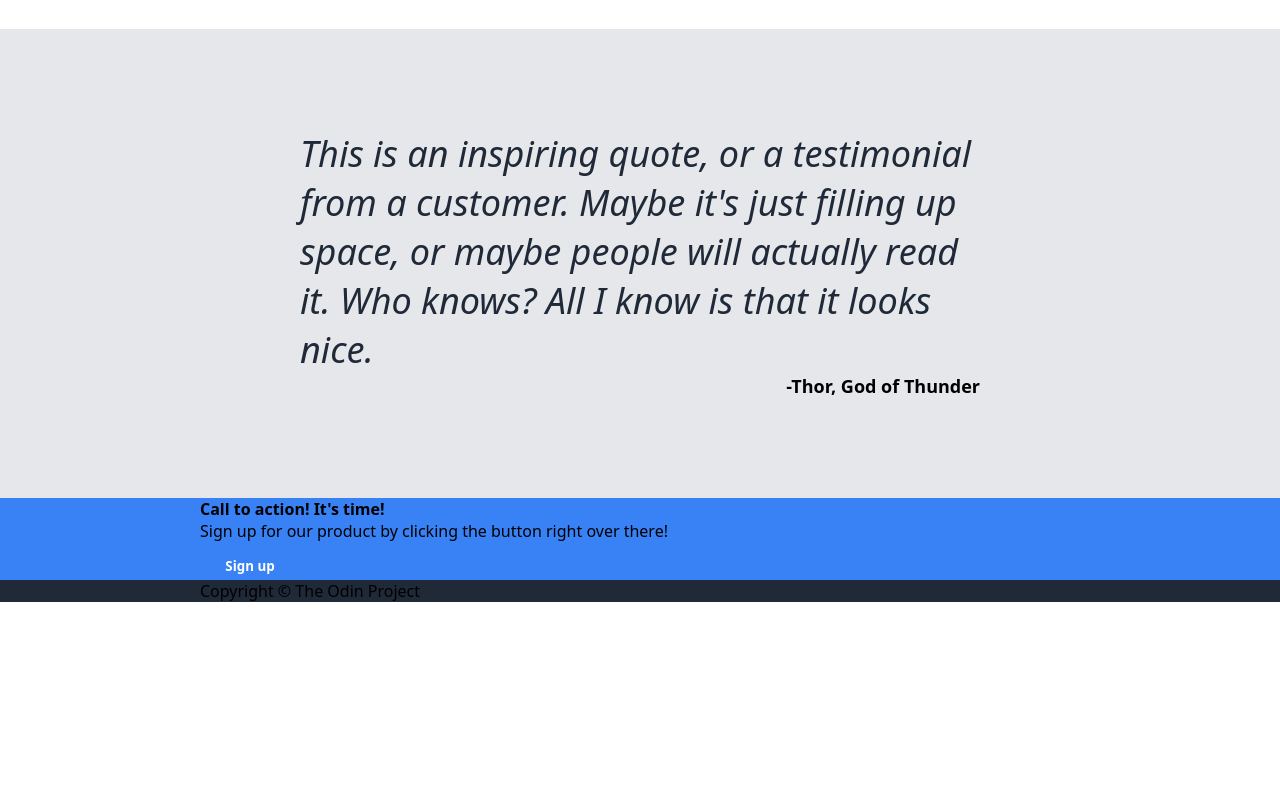
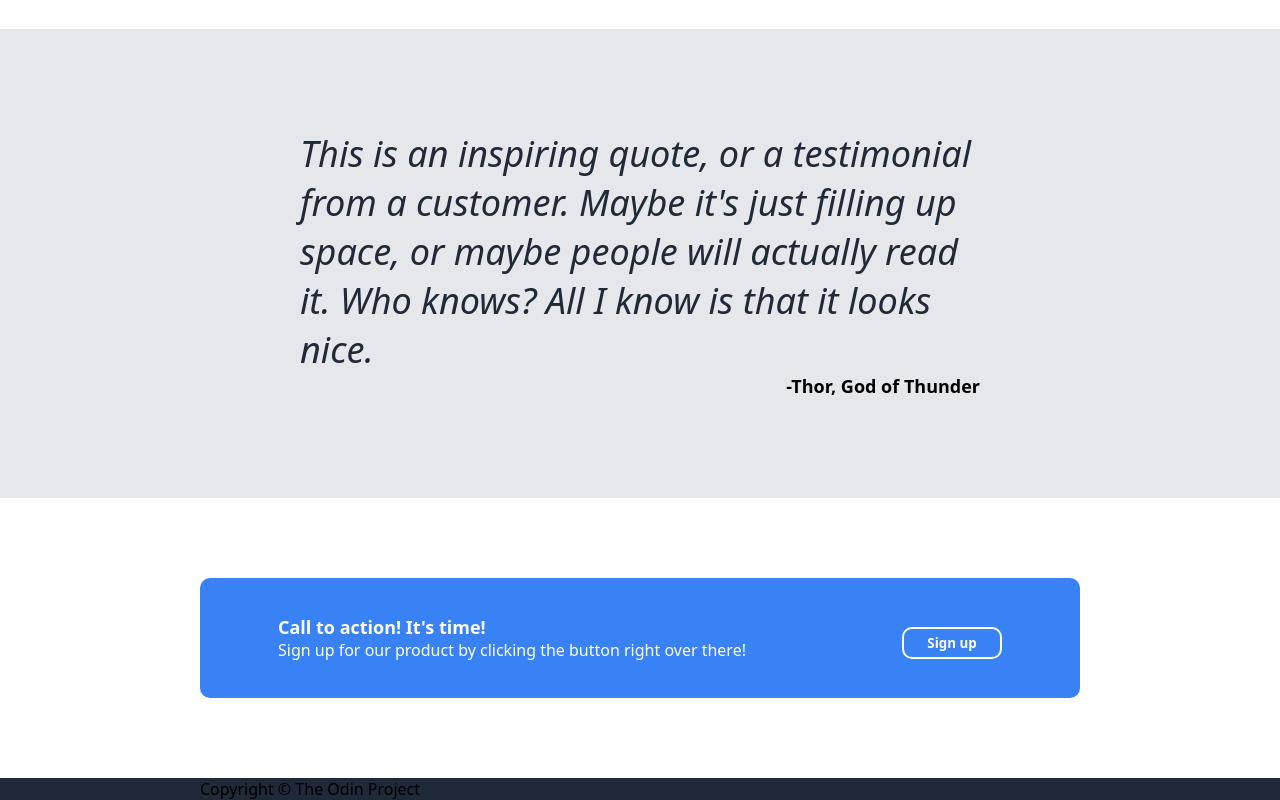
Before and after one commit to habbaszadegan/landing-page-2, a plain HTML site: page index.html in a window 1280 px wide. Shown: the part 986-1786 px from the top of the page. Before the commit the page ends 1588 px from the top, so only its background shows below. Drawn offline with Linux system fonts and the light colour scheme.

Commit message:
finished styling fourth container

```diff
--- a/index.html
+++ b/index.html
@@ -63,9 +63,9 @@
         <div class="container-fourth-text">
             <div class="fourth-text">
                 <p><strong class="action">Call to action! It's time!</strong></p>
-                <p>Sign up for our product by clicking the button right over there!</p>
+                <p class="action-signup">Sign up for our product by clicking the button right over there!</p>
             </div>
-            <div class="final-button"><button>Sign up</button></div>
+            <button class="final-button">Sign up</button>
         </div>
     </div>
     <div class="container five">
--- a/style.css
+++ b/style.css
@@ -27,7 +27,7 @@
     color: #F9FAF8;
 }
 
-button, .container.four {
+button, .container-fourth-text {
     background-color: #3882F6;
 }
 
@@ -131,3 +131,25 @@ button {
     font-size: large;
     align-self: self-end;
 }
+
+.container-fourth-text {
+    color: white;
+    margin-block: 80px;
+    height: 120px;
+    display: flex;
+    justify-content: space-around;
+    align-items: center;
+    border-radius: 10px;
+}
+
+.action {
+    font-size: large;
+}
+
+.action-signup {
+    font-weight: lighter;
+}
+
+.final-button {
+    border: 2px solid white;
+}
```
